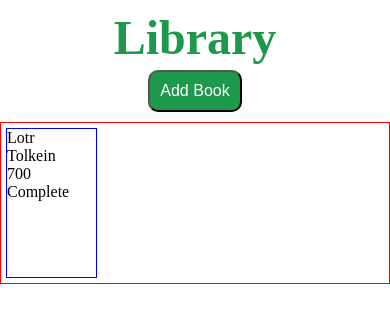
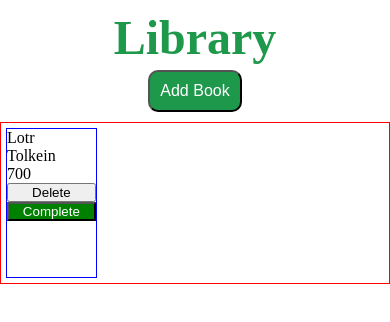
Before and after one commit to sfaruk2001/Library, a plain HTML site: page index.html in a window 390 px wide. Drawn offline with Linux system fonts and the light colour scheme.

Commit message:
Implemented delete and toggle buttons

```diff
--- a/book.js
+++ b/book.js
@@ -50,6 +50,9 @@ function Book(title, author, pages, read) {
         let container = document.querySelector('.container');
         let card = document.createElement('div');
         card.classList.add('card');
+        //give each card a data attribute that is its idx in order to find it and delete it if needed
+        card.classList.add('data-idx');
+        card.setAttribute('data-idx', i);
 
         let title = document.createElement('p');
         title.innerText = myLibrary[i].title;
@@ -60,13 +63,46 @@ function Book(title, author, pages, read) {
         let pages =  document.createElement('p');
         pages.innerText = myLibrary[i].pages;
 
-        let readStatus = document.createElement('p');
-        readStatus.innerText = myLibrary[i].read;
+        //let readStatus = document.createElement('p');
+        //readStatus.innerText = myLibrary[i].read;
+
+        let deleteButton = document.createElement('button');
+        deleteButton.innerText = "Delete";
+        deleteButton.classList.add('delete');
+        deleteButton.addEventListener('click', (e) => {
+          let libraryIdx = Number(e.target.parentElement.dataset.idx);
+          myLibrary.splice(libraryIdx, 1);
+          container.innerHTML = '';//will erase items in the container
+          displayBooks();//will show all the items in updated array
+
+        });
+
+        let toggle = document.createElement('button');
+        toggle.classList.add('status');
+        if (myLibrary[i].read === 'Complete') {
+          toggle.innerText = myLibrary[i].read;
+          toggle.setAttribute('status', 'Complete');
+        } else {
+          toggle.innerText = myLibrary[i].read;
+          toggle.setAttribute('status', 'Incomplete');
+        }
+
+        toggle.addEventListener('click', (e) => {
+          if (e.target.innerHTML === 'Complete') {
+            e.target.innerHTML = 'Incomplete';
+            toggle.setAttribute('status', 'Incomplete');
+          } else {
+            e.target.innerHTML = 'Complete';
+            toggle.setAttribute('status', 'Complete');
+          }
+        });
+
 
         card.appendChild(title);
         card.appendChild(author);
         card.appendChild(pages);
-        card.appendChild(readStatus);
+        card.appendChild(deleteButton);
+        card.appendChild(toggle);
 
         container.appendChild(card);
 
--- a/styles.css
+++ b/styles.css
@@ -62,3 +62,13 @@ form {
     width: 100px;
     height: 30px;
 }
+
+button[status='Complete'] {
+    background-color: green;
+    color: white;
+}
+
+button[status='Incomplete'] {
+    background-color: red;
+    color: white;
+}
```
